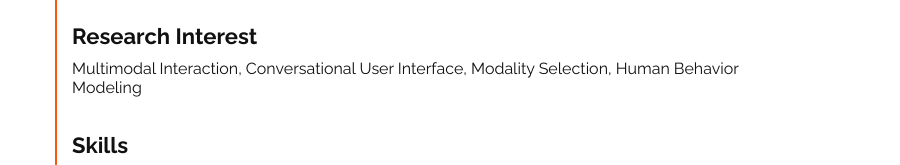
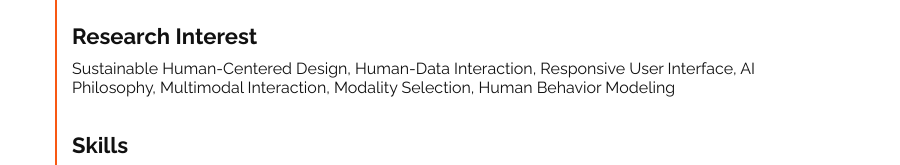
Before and after one commit to shinyfe74/minchulcha.com, a plain HTML site: page about.html in a window 1280 px wide. Shown: the part 591-756 px from the top of the page, 380-1280 px from the left. Drawn offline with nearby package versions, Linux system fonts and the light colour scheme.

Commit message:
research interest

```diff
--- a/about.html
+++ b/about.html
@@ -100,7 +100,7 @@
                     <h4>2009.03~2016.02 B.S. Industrial Engineering, Yonsei University</h4>
                     <br>
                     <h2 class="font-weight-bold">Research Interest</h2>
-                    <h4>Multimodal Interaction, Conversational User Interface, Modality Selection, Human Behavior Modeling </h4>
+                    <h4>Sustainable Human-Centered Design, Human-Data Interaction, Responsive User Interface, AI Philosophy, Multimodal Interaction, Modality Selection, Human Behavior Modeling </h4>
                     <br>
                     <h2 class="font-weight-bold">Skills</h2>
                     <h4>
```
